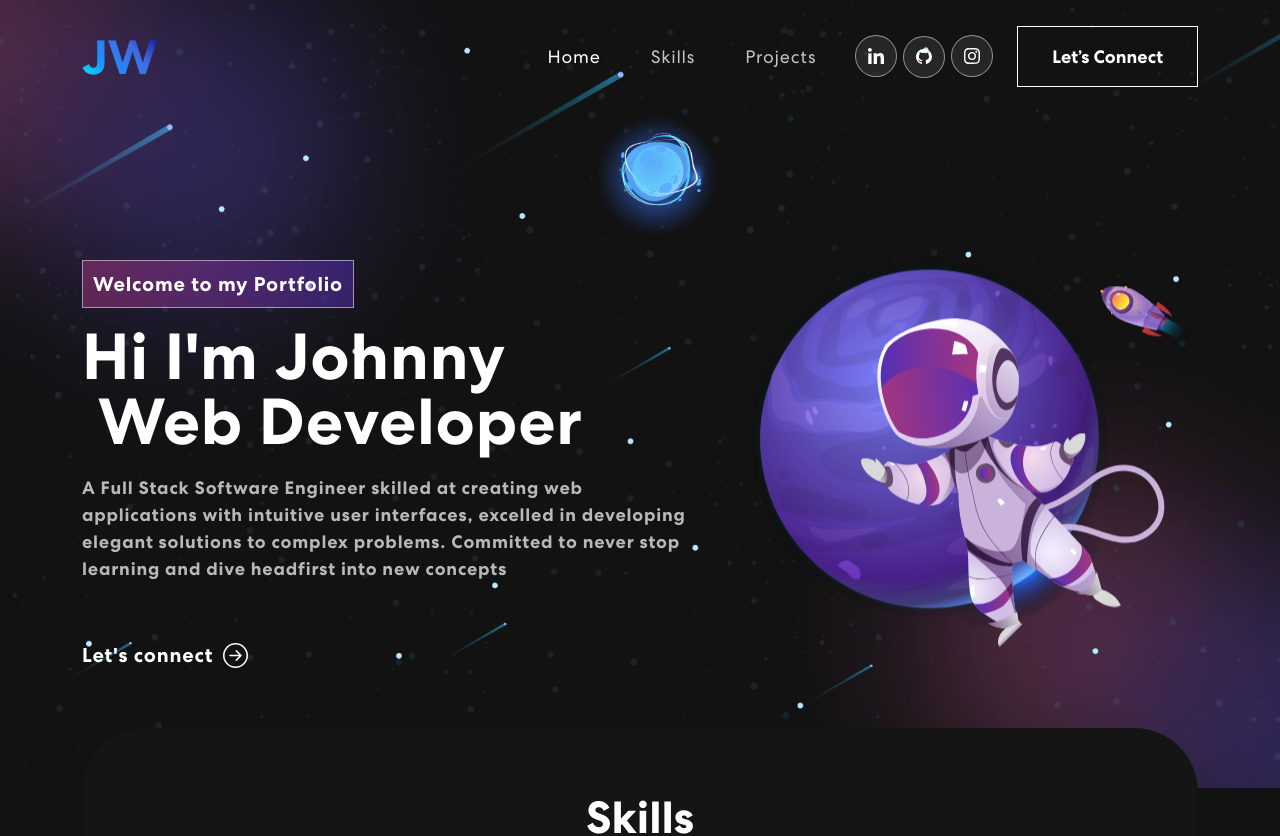
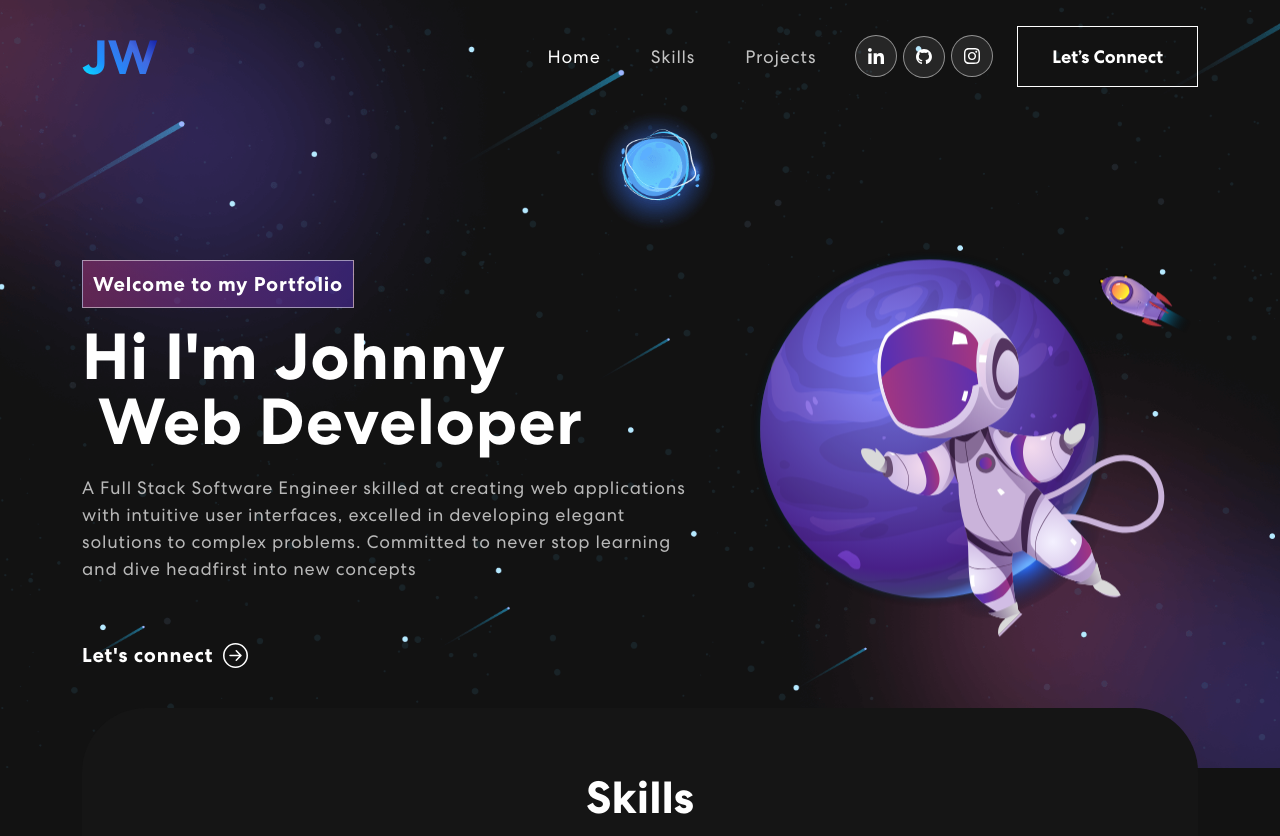
Before and after one commit to Skydodle/portfolio, a React (Create React App) app: page / in a window 1280 px wide. Shown: the top 836 px of the page. Built offline with nearby package versions, Linux system fonts and the light colour scheme; the HTML template or start-up script is replaced by a standard one.

Commit message:
Fixed semantics

```diff
--- a/src/components/Banner.js
+++ b/src/components/Banner.js
@@ -57,8 +57,9 @@ export const Banner = ({ isNavExpanded }) => {
             <span className='tagline'>Welcome to my Portfolio </span>
             <h1>
               {`Hi I'm Johnny `}
-              <br></br>
-              <span className='wrap'>&nbsp;{displayText}</span>
+              <div className='rotating-text'>&nbsp;{displayText}</div>
+            </h1>
+
             <p>
               A Full Stack Software Engineer skilled at creating web
               applications with intuitive user interfaces, excelled in
@@ -71,7 +72,6 @@ export const Banner = ({ isNavExpanded }) => {
                 <ArrowRightCircle size={25} />
               </button>
             </HashLink>
-            </h1>
           </Col>
           <Col xs={12} md={6} xl={5}>
             <img src={headerImg} alt='Header Img' />
```
Lines whose indentation alone changed are shown as unchanged.
